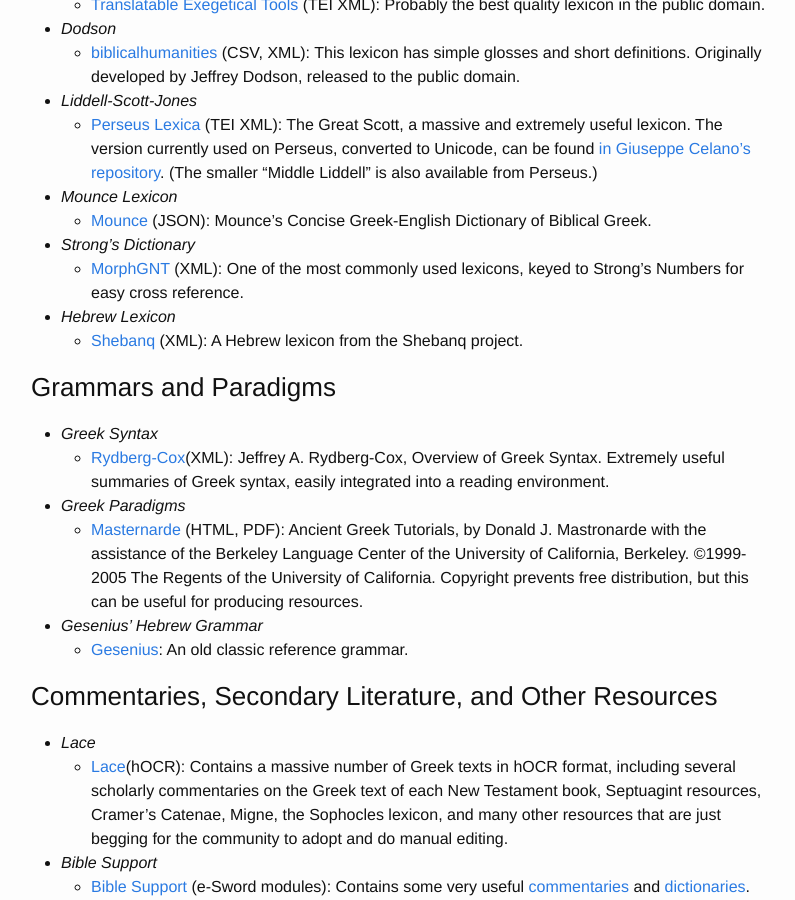
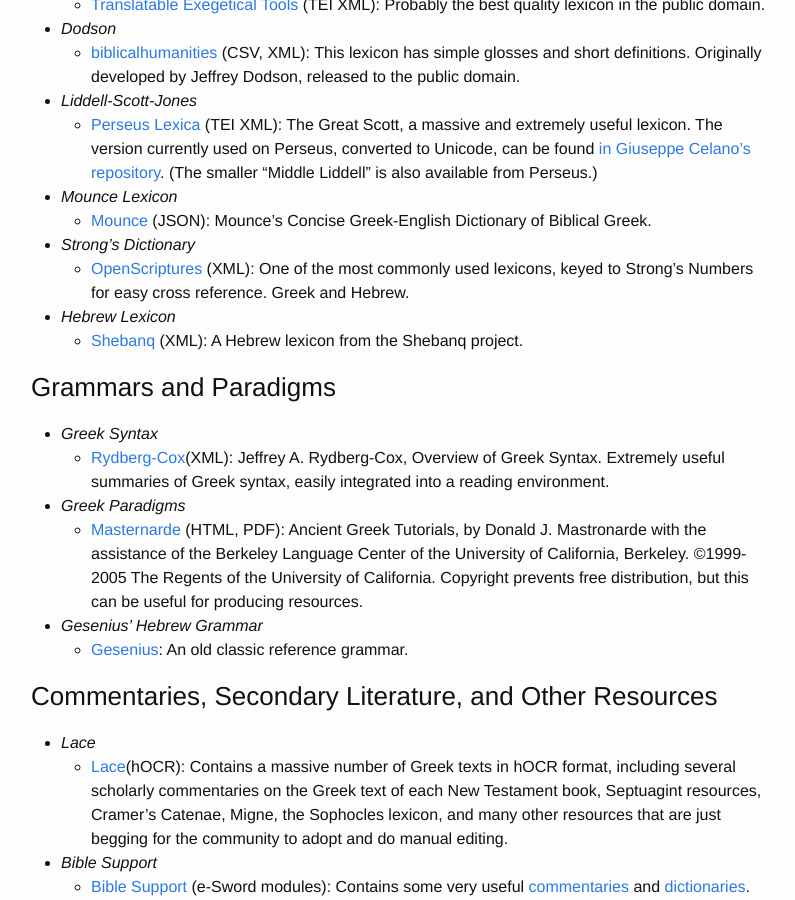
Before and after one commit to biblicalhumanities/biblicalhumanities.github.io, a Jekyll site: the page built from dashboard.md, in a window 1280 px wide and 900 px high, scrolled down 2091 px. Shown: the whole window, without its empty margins (239-1034 px from the left). Built offline with Jekyll 4.4.1, drawn with Linux system fonts in a browser that asks for light colours.

Commit message:
Changed Strong's reference to Openscripotures - thanks Eliran!

```diff
--- a/dashboard.md
+++ b/dashboard.md
@@ -77,7 +77,7 @@
 - *Mounce Lexicon*
   - [Mounce](https://github.com/billmounce/dictionary) (JSON): Mounce's Concise Greek-English Dictionary of Biblical Greek.
 - *Strong's Dictionary*
-  - [MorphGNT](https://github.com/morphgnt/strongs-dictionary-xml) (XML): One of the most commonly used lexicons, keyed to Strong's Numbers for easy cross reference.
+  - [OpenScriptures](https://github.com/openscriptures/strongs) (XML): One of the most commonly used lexicons, keyed to Strong's Numbers for easy cross reference. Greek and Hebrew.
 - *Hebrew Lexicon*
   - [Shebanq](https://shebanq.ancient-data.org/sources) (XML): A Hebrew lexicon from the Shebanq project.
 
```
